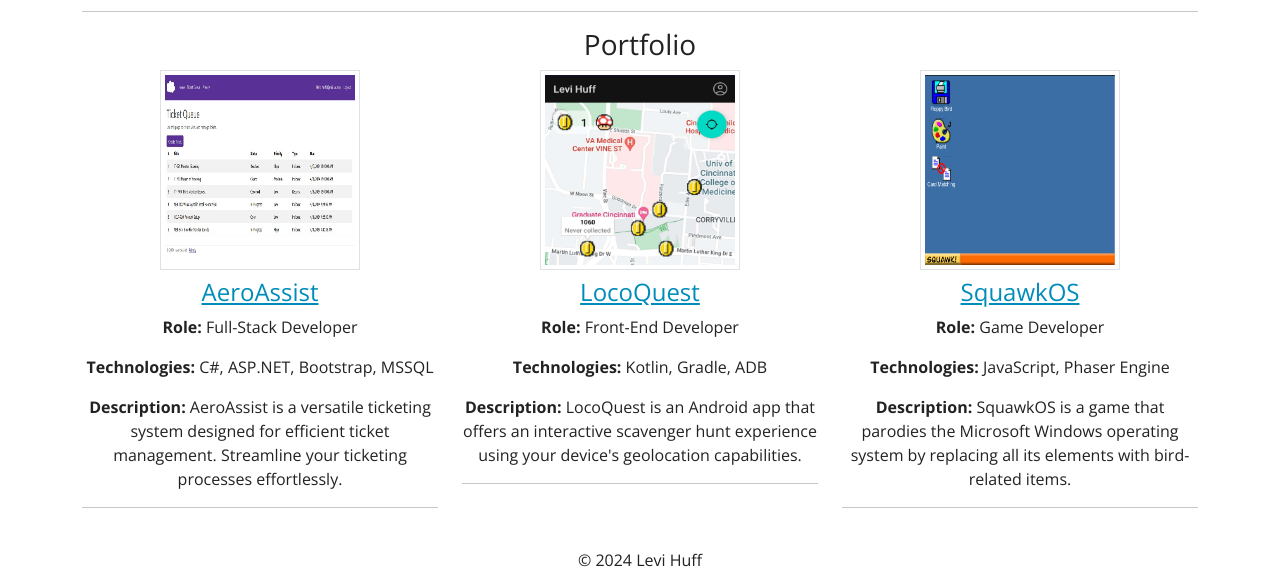
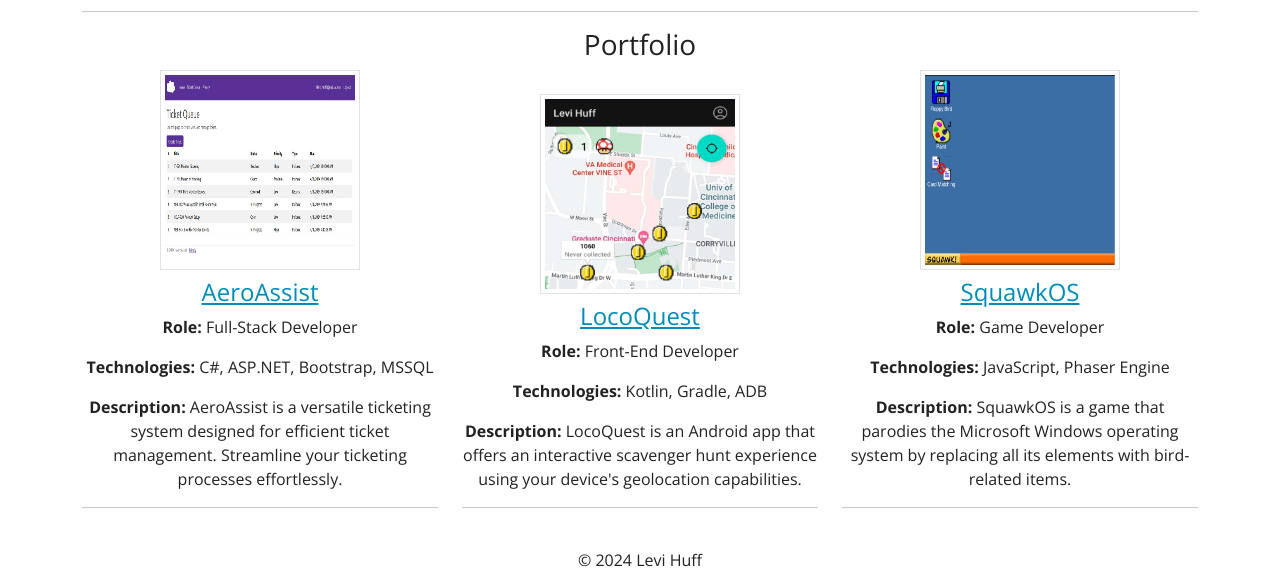
Before and after one commit to lh1207/lh1207.github.io, a website: page index.html in a window 1280 px wide. Shown: the part 2127-2715 px from the top of the page. Drawn offline with nearby package versions, Linux system fonts and the light colour scheme.

Commit message:
feat: Add align-items-end class to portfolio row
Add the align-items-end class to the portfolio row in index.html in order to align items at the bottom of the row.

```diff
--- a/index.html
+++ b/index.html
@@ -95,7 +95,7 @@
       <hr>
       <section id="Portfolio" class="mb-4">
         <h3>Portfolio</h3>
-        <div class="row">
+        <div class="row align-items-end">
           <div class="col-md-4">
             <a href="https://github.com/lh1207/AeroAssist" target="_blank">
               <img src="assets/portfolio-1.jpg" alt="Portfolio Image" class="img-fluid img-thumbnail" style="height:200px; width:200px;">
```
